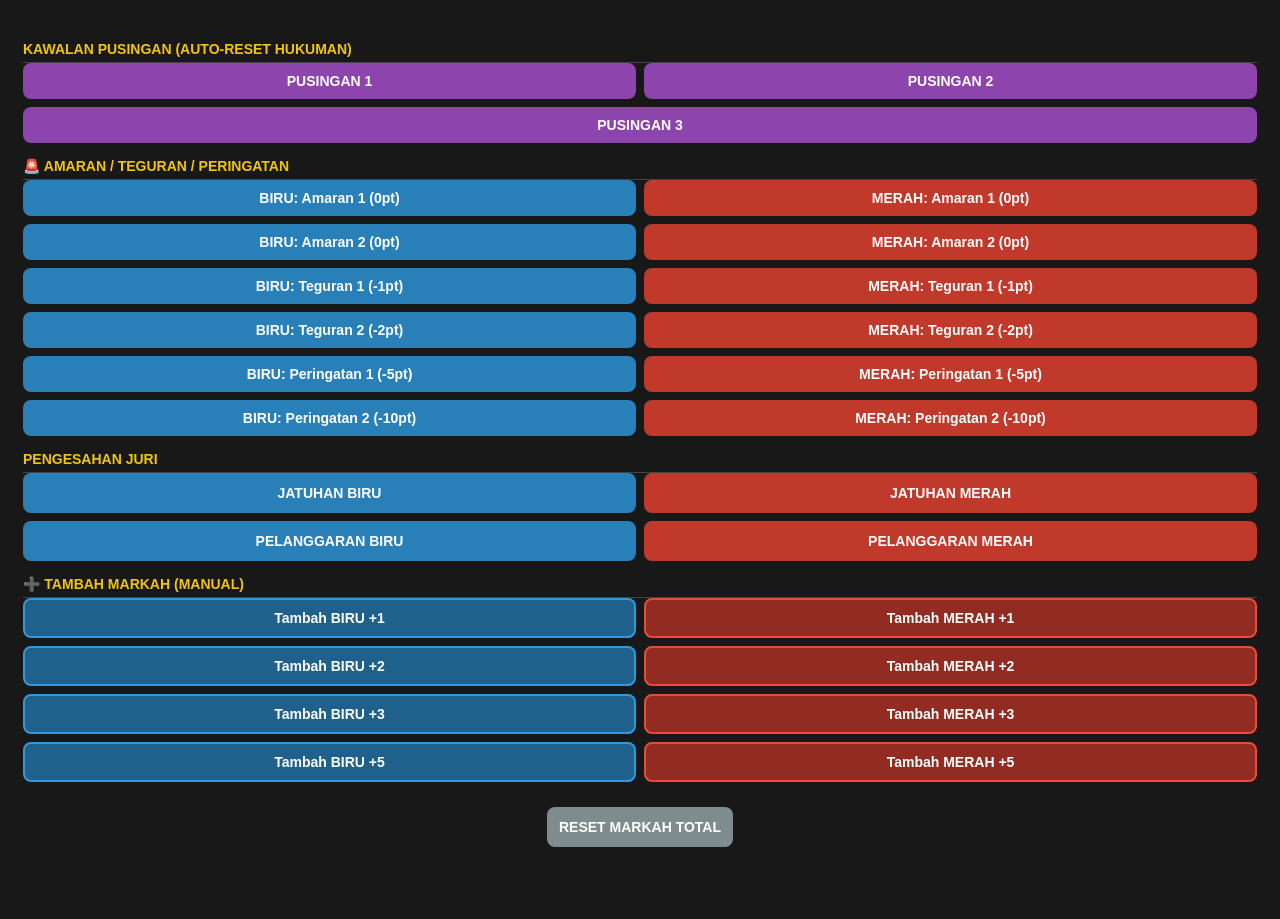
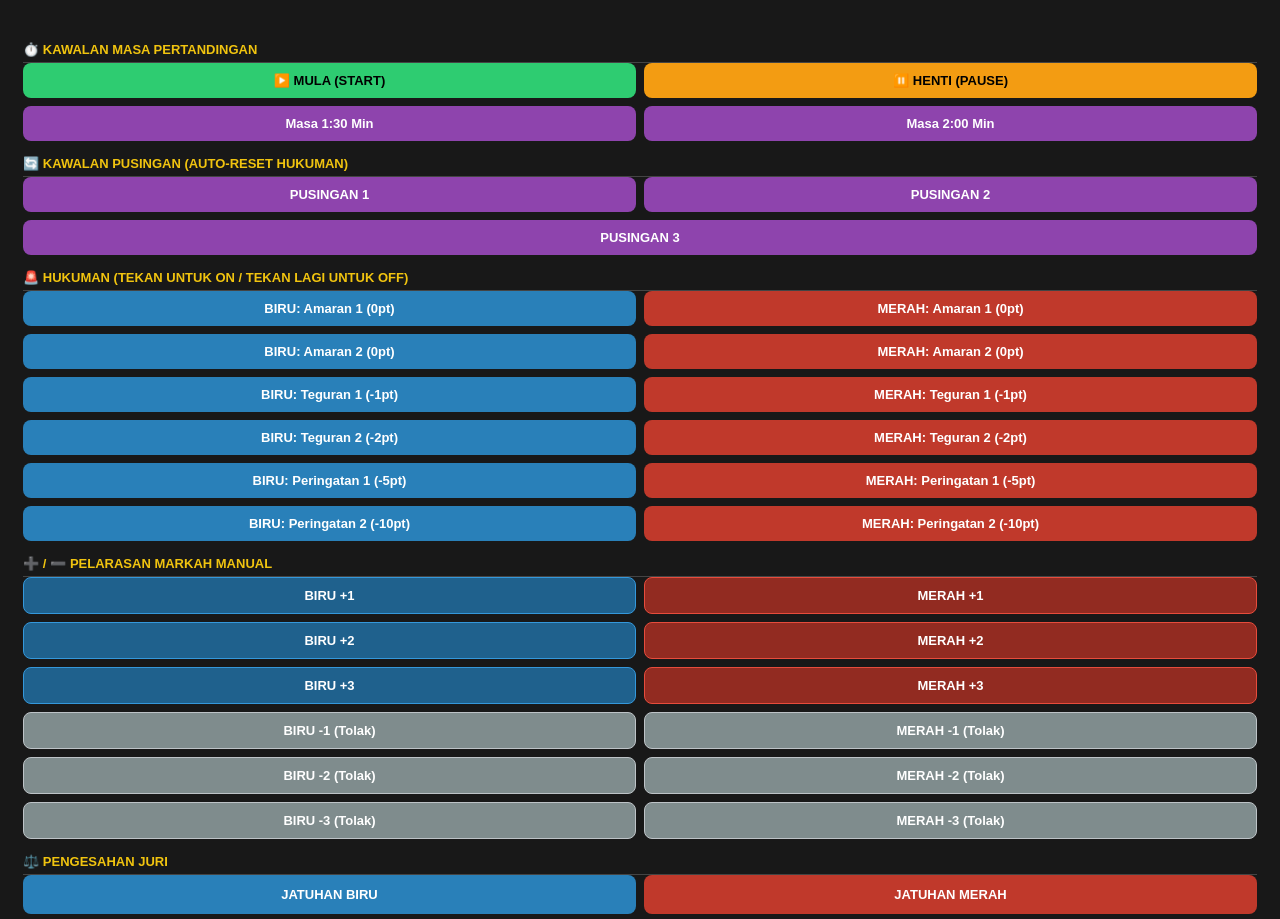
Before and after one commit to aimanaizatysf00/Digital-Scoring-Olahraga, a website: page pengadil.html in a window 1280 px wide. Shown: the part 183-1102 px from the top of the page. Before the commit the page ends 1053 px from the top, so only its background shows below. Drawn offline with nearby package versions, Linux system fonts and the light colour scheme; no server answers.

Commit message:
Update pengadil.html

```diff
--- a/pengadil.html
+++ b/pengadil.html
@@ -6,55 +6,97 @@
   <script src="/socket.io/socket.io.js"></script>
   <style>
     body { font-family: sans-serif; background: #181818; color: white; padding: 15px; text-align: center; }
-    .score-display { font-size: 28px; color: #f1c40f; font-weight: bold; margin: 10px 0; background: #000; padding: 10px; border-radius: 10px; }
-    .section-title { font-size: 14px; margin-top: 15px; text-align: left; color: #f1c40f; text-transform: uppercase; font-weight: bold; border-bottom: 1px solid #444; padding-bottom: 5px; }
+    .score-display { font-size: 24px; color: #f1c40f; font-weight: bold; margin: 10px 0; background: #000; padding: 10px; border-radius: 10px; border: 2px solid #333; }
+    .timer-big { font-size: 32px; color: #2ecc71; font-family: monospace; }
+    .timer-big.paused { color: #e74c3c; }
+
+    .section-title { font-size: 13px; margin-top: 15px; text-align: left; color: #f1c40f; text-transform: uppercase; font-weight: bold; border-bottom: 1px solid #444; padding-bottom: 5px; }
     .btn-grid { display: grid; grid-template-columns: 1fr 1fr; gap: 8px; margin-bottom: 10px; }
-    button { padding: 10px; font-size: 14px; font-weight: bold; border-radius: 8px; border: none; cursor: pointer; color: white; }
+    button { padding: 10px; font-size: 13px; font-weight: bold; border-radius: 8px; border: none; cursor: pointer; color: white; }
     .blue { background: #2980b9; } .red { background: #c0392b; }
-    .blue-add { background: #1f618d; border: 2px solid #3498db; } .red-add { background: #922b21; border: 2px solid #e74c3c; }
+    .blue-add { background: #1f618d; border: 1px solid #3498db; } .red-add { background: #922b21; border: 1px solid #e74c3c; }
+    .btn-sub { background: #7f8c8d; border: 1px solid #bdc3c7; }
+    .green { background: #2ecc71; color: black; }
     .yellow { background: #f39c12; color: black; }
     .purple { background: #8e44ad; }
-    .grey { background: #7f8c8d; grid-column: span 2; padding: 12px; margin-top: 15px; }
-    #verifyStatus { font-size: 16px; color: #2ecc71; font-weight: bold; min-height: 24px; margin: 5px 0; }
+    .grey { background: #e74c3c; grid-column: span 2; padding: 12px; margin-top: 15px; font-size: 16px; }
+
+    /* PENALTY ACTIVE STATE */
+    button.active-p { border: 3px solid #f1c40f !important; box-shadow: 0 0 10px #f1c40f; background: #e74c3c !important; color: white; }
+
+    #verifyStatus { font-size: 15px; color: #2ecc71; font-weight: bold; min-height: 20px; margin: 5px 0; }
   </style>
 </head>
 <body>
   <h2>PANEL KETUA PENGADIL</h2>
   <div class="score-display">
-    <span id="roundText">PUSINGAN 1</span><br>
+    <span id="roundText">PUSINGAN 1</span> | <span id="timerText" class="timer-big">01:30</span><br>
     BIRU: <span id="blueScore">0</span> | MERAH: <span id="redScore">0</span>
   </div>
   <div id="verifyStatus"></div>
 
-  <div class="section-title">KAWALAN PUSINGAN (AUTO-RESET HUKUMAN)</div>
+  <!-- KAWALAN MASA (TIMER) -->
+  <div class="section-title">⏱️ KAWALAN MASA PERTANDINGAN</div>
+  <div class="btn-grid">
+    <button class="green" onclick="controlTimer('start')">▶️ MULA (START)</button>
+    <button class="yellow" onclick="controlTimer('pause')">⏸️ HENTI (PAUSE)</button>
+    <button class="purple" onclick="setTimerDuration(90)">Masa 1:30 Min</button>
+    <button class="purple" onclick="setTimerDuration(120)">Masa 2:00 Min</button>
+  </div>
+
+  <!-- KAWALAN PUSINGAN -->
+  <div class="section-title">🔄 KAWALAN PUSINGAN (AUTO-RESET HUKUMAN)</div>
   <div class="btn-grid">
     <button class="purple" onclick="setRound(1)">PUSINGAN 1</button>
     <button class="purple" onclick="setRound(2)">PUSINGAN 2</button>
     <button class="purple" style="grid-column: span 2;" onclick="setRound(3)">PUSINGAN 3</button>
   </div>
 
-  <div class="section-title">🚨 AMARAN / TEGURAN / PERINGATAN</div>
+  <!-- AMARAN / TEGURAN / PERINGATAN (TOGGLE) -->
+  <div class="section-title">🚨 HUKUMAN (TEKAN UNTUK ON / TEKAN LAGI UNTUK OFF)</div>
   <div class="btn-grid">
-    <button class="blue" onclick="triggerPenalty('blue', 'A1', 0)">BIRU: Amaran 1 (0pt)</button>
-    <button class="red" onclick="triggerPenalty('red', 'A1', 0)">MERAH: Amaran 1 (0pt)</button>
+    <button class="blue" id="btn_blue_A1" onclick="togglePenalty('blue', 'A1', 0)">BIRU: Amaran 1 (0pt)</button>
+    <button class="red" id="btn_red_A1" onclick="togglePenalty('red', 'A1', 0)">MERAH: Amaran 1 (0pt)</button>
 
-    <button class="blue" onclick="triggerPenalty('blue', 'A2', 0)">BIRU: Amaran 2 (0pt)</button>
-    <button class="red" onclick="triggerPenalty('red', 'A2', 0)">MERAH: Amaran 2 (0pt)</button>
+    <button class="blue" id="btn_blue_A2" onclick="togglePenalty('blue', 'A2', 0)">BIRU: Amaran 2 (0pt)</button>
+    <button class="red" id="btn_red_A2" onclick="togglePenalty('red', 'A2', 0)">MERAH: Amaran 2 (0pt)</button>
 
-    <button class="blue" onclick="triggerPenalty('blue', 'T1', -1)">BIRU: Teguran 1 (-1pt)</button>
-    <button class="red" onclick="triggerPenalty('red', 'T1', -1)">MERAH: Teguran 1 (-1pt)</button>
+    <button class="blue" id="btn_blue_T1" onclick="togglePenalty('blue', 'T1', -1)">BIRU: Teguran 1 (-1pt)</button>
+    <button class="red" id="btn_red_T1" onclick="togglePenalty('red', 'T1', -1)">MERAH: Teguran 1 (-1pt)</button>
 
-    <button class="blue" onclick="triggerPenalty('blue', 'T2', -2)">BIRU: Teguran 2 (-2pt)</button>
-    <button class="red" onclick="triggerPenalty('red', 'T2', -2)">MERAH: Teguran 2 (-2pt)</button>
+    <button class="blue" id="btn_blue_T2" onclick="togglePenalty('blue', 'T2', -2)">BIRU: Teguran 2 (-2pt)</button>
+    <button class="red" id="btn_red_T2" onclick="togglePenalty('red', 'T2', -2)">MERAH: Teguran 2 (-2pt)</button>
 
-    <button class="blue" onclick="triggerPenalty('blue', 'P1', -5)">BIRU: Peringatan 1 (-5pt)</button>
-    <button class="red" onclick="triggerPenalty('red', 'P1', -5)">MERAH: Peringatan 1 (-5pt)</button>
+    <button class="blue" id="btn_blue_P1" onclick="togglePenalty('blue', 'P1', -5)">BIRU: Peringatan 1 (-5pt)</button>
+    <button class="red" id="btn_red_P1" onclick="togglePenalty('red', 'P1', -5)">MERAH: Peringatan 1 (-5pt)</button>
 
-    <button class="blue" onclick="triggerPenalty('blue', 'P2', -10)">BIRU: Peringatan 2 (-10pt)</button>
-    <button class="red" onclick="triggerPenalty('red', 'P2', -10)">MERAH: Peringatan 2 (-10pt)</button>
+    <button class="blue" id="btn_blue_P2" onclick="togglePenalty('blue', 'P2', -10)">BIRU: Peringatan 2 (-10pt)</button>
+    <button class="red" id="btn_red_P2" onclick="togglePenalty('red', 'P2', -10)">MERAH: Peringatan 2 (-10pt)</button>
   </div>
 
-  <div class="section-title">PENGESAHAN JURI</div>
+  <!-- MANUALLY ADJUST SCORE (TAMBAH / TOLAK) -->
+  <div class="section-title">➕ / ➖ PELARASAN MARKAH MANUAL</div>
+  <div class="btn-grid">
+    <button class="blue-add" onclick="modifyScore('blue', 1)">BIRU +1</button>
+    <button class="red-add" onclick="modifyScore('red', 1)">MERAH +1</button>
+
+    <button class="blue-add" onclick="modifyScore('blue', 2)">BIRU +2</button>
+    <button class="red-add" onclick="modifyScore('red', 2)">MERAH +2</button>
+
+    <button class="blue-add" onclick="modifyScore('blue', 3)">BIRU +3</button>
+    <button class="red-add" onclick="modifyScore('red', 3)">MERAH +3</button>
+
+    <button class="btn-sub" onclick="modifyScore('blue', -1)">BIRU -1 (Tolak)</button>
+    <button class="btn-sub" onclick="modifyScore('red', -1)">MERAH -1 (Tolak)</button>
+
+    <button class="btn-sub" onclick="modifyScore('blue', -2)">BIRU -2 (Tolak)</button>
+    <button class="btn-sub" onclick="modifyScore('red', -2)">MERAH -2 (Tolak)</button>
+
+    <button class="btn-sub" onclick="modifyScore('blue', -3)">BIRU -3 (Tolak)</button>
+    <button class="btn-sub" onclick="modifyScore('red', -3)">MERAH -3 (Tolak)</button>
+  </div>
+
+  <div class="section-title">⚖️ PENGESAHAN JURI</div>
   <div class="btn-grid">
     <button class="blue" style="padding:12px;" onclick="requestVerification('JATUHAN', 'blue')">JATUHAN BIRU</button>
     <button class="red" style="padding:12px;" onclick="requestVerification('JATUHAN', 'red')">JATUHAN MERAH</button>
@@ -62,26 +104,43 @@
     <button class="red" style="padding:12px;" onclick="requestVerification('PELANGGARAN', 'red')">PELANGGARAN MERAH</button>
   </div>
 
-  <div class="section-title">➕ TAMBAH MARKAH (MANUAL)</div>
-  <div class="btn-grid">
-    <button class="blue-add" onclick="modifyScore('blue', 1)">Tambah BIRU +1</button>
-    <button class="red-add" onclick="modifyScore('red', 1)">Tambah MERAH +1</button>
-    <button class="blue-add" onclick="modifyScore('blue', 2)">Tambah BIRU +2</button>
-    <button class="red-add" onclick="modifyScore('red', 2)">Tambah MERAH +2</button>
-    <button class="blue-add" onclick="modifyScore('blue', 3)">Tambah BIRU +3</button>
-    <button class="red-add" onclick="modifyScore('red', 3)">Tambah MERAH +3</button>
-    <button class="blue-add" onclick="modifyScore('blue', 5)">Tambah BIRU +5</button>
-    <button class="red-add" onclick="modifyScore('red', 5)">Tambah MERAH +5</button>
-  </div>
-
-  <button class="grey" onclick="resetScore()">RESET MARKAH TOTAL</button>
+  <button class="grey" onclick="resetScore()">RESET KESELURUHAN MARKAH</button>
 
   <script>
     const socket = io();
+
+    function formatTime(seconds) {
+      const m = Math.floor(seconds / 60).toString().padStart(2, '0');
+      const s = (seconds % 60).toString().padStart(2, '0');
+      return `${m}:${s}`;
+    }
+
     socket.on('updateState', (state) => {
       document.getElementById('blueScore').innerText = state.score.blue;
       document.getElementById('redScore').innerText = state.score.red;
       document.getElementById('roundText').innerText = "PUSINGAN " + state.round;
+
+      // Update Masa
+      const timerElem = document.getElementById('timerText');
+      timerElem.innerText = formatTime(state.timer.currentTime);
+      if (state.timer.isRunning) {
+        timerElem.classList.remove('paused');
+      } else {
+        timerElem.classList.add('paused');
+      }
+
+      // Sync Butang Penalti Active State
+      const penalties = ['A1', 'A2', 'T1', 'T2', 'P1', 'P2'];
+      ['blue', 'red'].forEach(color => {
+        penalties.forEach(p => {
+          const btn = document.getElementById(`btn_${color}_${p}`);
+          if (state.penalties[color][p]) {
+            btn.classList.add('active-p');
+          } else {
+            btn.classList.remove('active-p');
+          }
+        });
+      });
     });
 
     socket.on('verificationResult', (data) => {
@@ -89,8 +148,10 @@
     });
 
     function modifyScore(color, pts) { socket.emit('modifyScore', { color, pts }); }
-    function triggerPenalty(color, code, pts) { socket.emit('triggerPenalty', { color, code, pts }); }
+    function togglePenalty(color, code, pts) { socket.emit('togglePenalty', { color, code, pts }); }
     function setRound(r) { socket.emit('setRound', r); }
+    function controlTimer(action) { socket.emit('controlTimer', action); }
+    function setTimerDuration(seconds) { socket.emit('setTimerDuration', seconds); }
     function requestVerification(type, color) {
       document.getElementById('verifyStatus').innerText = "Menunggu jawapan Juri...";
       socket.emit('requestVerification', { type, color });
```
